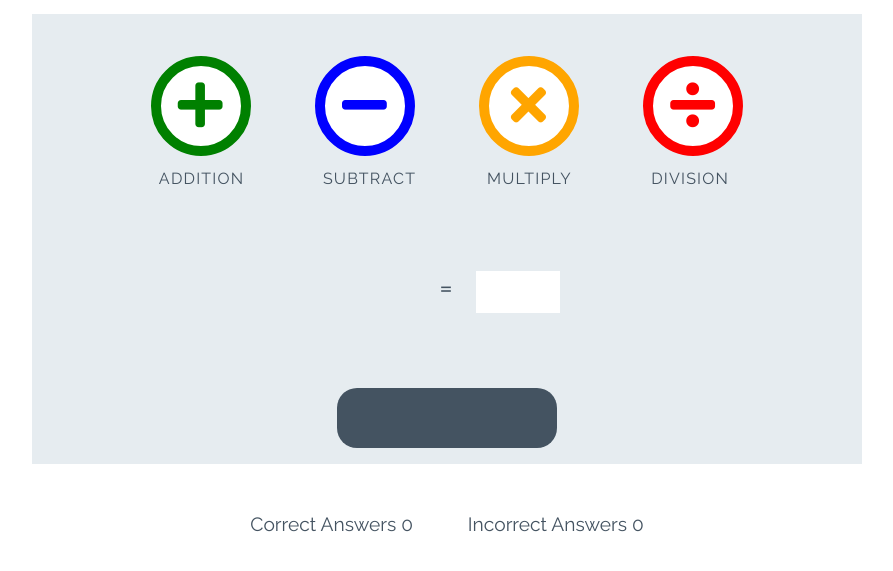
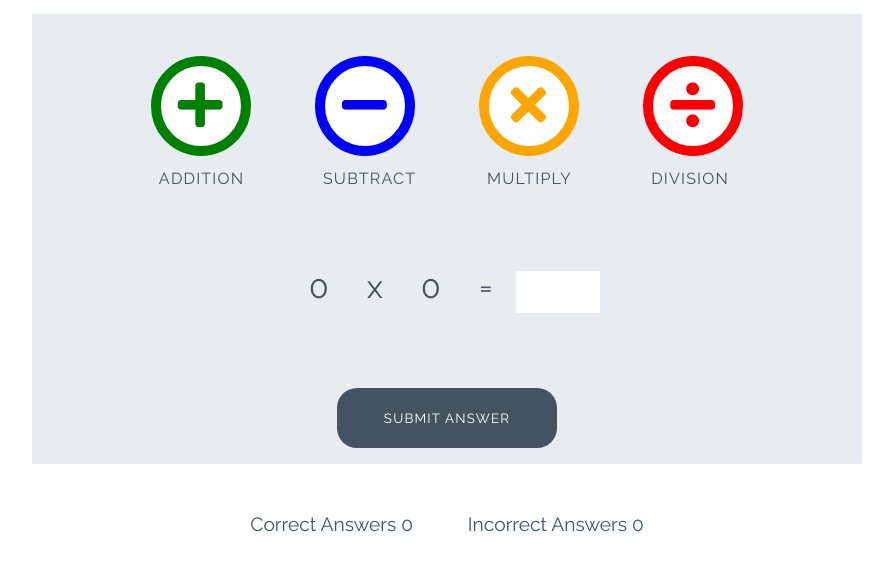
Before and after one commit to mindfalls/love-maths, a plain HTML site: page index.html in a window 1280 px wide. Shown: the part 117-688 px from the top of the page, without its empty margins (193-1086 px from the left). Drawn offline with Linux system fonts and the light colour scheme.

Commit message:
fix missed placeholders

```diff
--- a/index.html
+++ b/index.html
@@ -30,14 +30,14 @@
             </button>
         </div>
         <div class="question-area">
-            <span id="operand1"></span>
-            <span id="operator"></span>
-            <span id="operand2"></span>
+            <span id="operand1">0</span>
+            <span id="operator">x</span>
+            <span id="operand2">0</span>
             <span>=</span>
             <p class="answer-message">Enter Answer:</p>
             <input id="answer-box" type="number">
         </div>
-        <button class="btn btn--gray"></button>
+        <button class="btn btn--gray">Submit Answer</button>
     </div>
 
     <div class="score-area">
```
